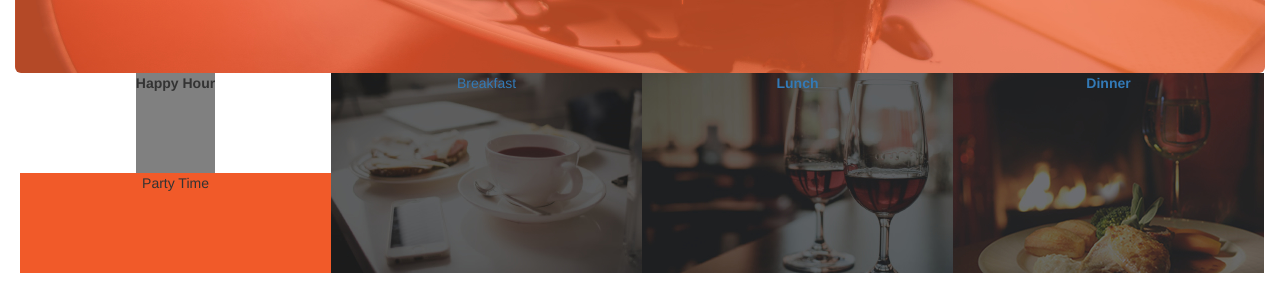
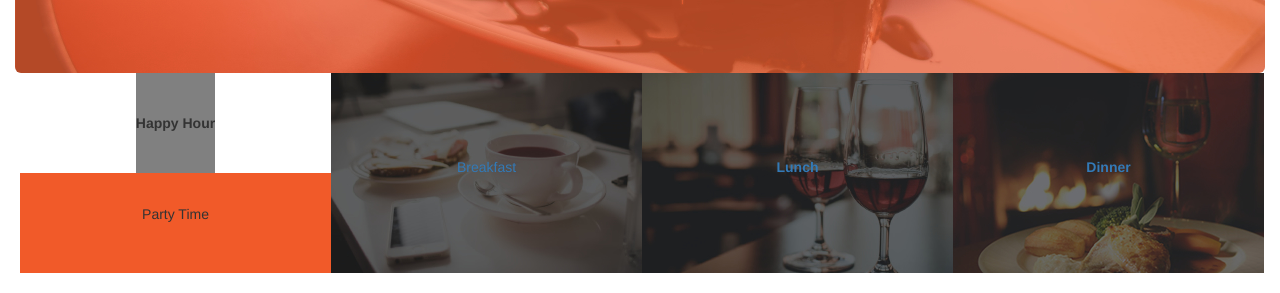
Before and after one commit to MichelAtieno/Anita-s-KItchen, a plain HTML site: page index.html in a window 1280 px wide. Shown: the part 507-800 px from the top of the page. Drawn offline with Linux system fonts and the light colour scheme.

Commit message:
Edit first section of page

```diff
--- a/css/styles.css
+++ b/css/styles.css
@@ -158,6 +158,7 @@ h5 {
 
 #left {
   margin: auto;
+  text-align: justify;
 }
 
 #split {
@@ -351,3 +352,23 @@ h5 {
 .header7 >p {
   font-size: 15px;
 }
+
+#first >p{
+  padding-top: 30%;
+}
+
+#second >p{
+  padding-top: 30%;
+}
+
+#third >p{
+  padding-top: 30%;
+}
+
+#split1 >p{
+  padding-top: 50%;
+}
+
+#split2 >p{
+  padding-top: 10%;
+}
```
